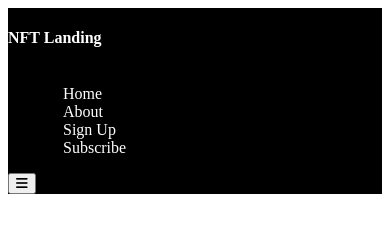
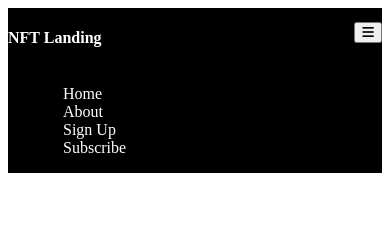
Before and after one commit to OvilashMoitra/Hamburger_Icon, a plain HTML site: page index.html in a window 390 px wide. Both pictures are taken after a click on the button 368 px from the left and 18 px from the top of the page. Drawn offline with Linux system fonts and the light colour scheme.

Commit message:
2nd done

```diff
--- a/app.js
+++ b/app.js
@@ -1,4 +1,4 @@
-const nav = document.querySelector('nav');
+const navs = document.querySelectorAll('.nav');
 
 const uls = document.querySelectorAll('ul');
 const menus = document.getElementsByClassName('menu');
@@ -6,13 +6,13 @@ const menus = document.getElementsByClassName('menu');
 const hamicon = document.querySelector('button');
 hamicon.addEventListener('click', fire);
 function fire() {
-    nav.style.flexDirection = 'column';
+    for (const nav of navs) {
+        nav.style.display = 'flex';
+        // nav.style.flexDirection =;
+
+    }
     for (const menu of menus) {
-        menu.style.display = 'block'
+        menu.style.display = 'block';
+
     }
-    for (const ul of uls) {
-        ul.style.display = 'block';
-    }
-
-
 }
--- a/index.html
+++ b/index.html
@@ -14,6 +14,7 @@
 
 <body>
     <nav>
+        <div class="nav">
             <div class="brand-logo">
                 <h4>NFT Landing</h4>
             </div>
@@ -25,6 +26,7 @@
                     <li>Subscribe</li>
                 </ul>
             </div>
+        </div>
         <div class="hamicon">
             <button><i class="fa-solid fa-bars"></i></button>
         </div>
--- a/style.css
+++ b/style.css
@@ -1,29 +1,43 @@
 nav{
+    background: black;
+    color: white;
+}
+.nav{
     display: flex;
     justify-content: space-between;
-    background: black;
-    color: white;
 }
 .menu{
     margin-right: 40px;
 }
-nav ul{
+.nav ul{
     display: flex;
     list-style: none;
 
 }
-nav ul li{
+.nav ul li{
     margin-left: 15px;
 }
 .hamicon{
     display: none;
 
+
 }
 @media  (max-width:768px) {
+    nav{
+        display: flex;
+        justify-content: space-between;
+    }
     .hamicon{
         display: inline-block;
+        font-size:2em;
+    }
+    .nav{
+        flex-direction: column;
     }
     .menu{
         display: none;
     }
+    .nav ul{
+        display:block ;
+    }
 }
```
Lines whose indentation alone changed are shown as unchanged.
